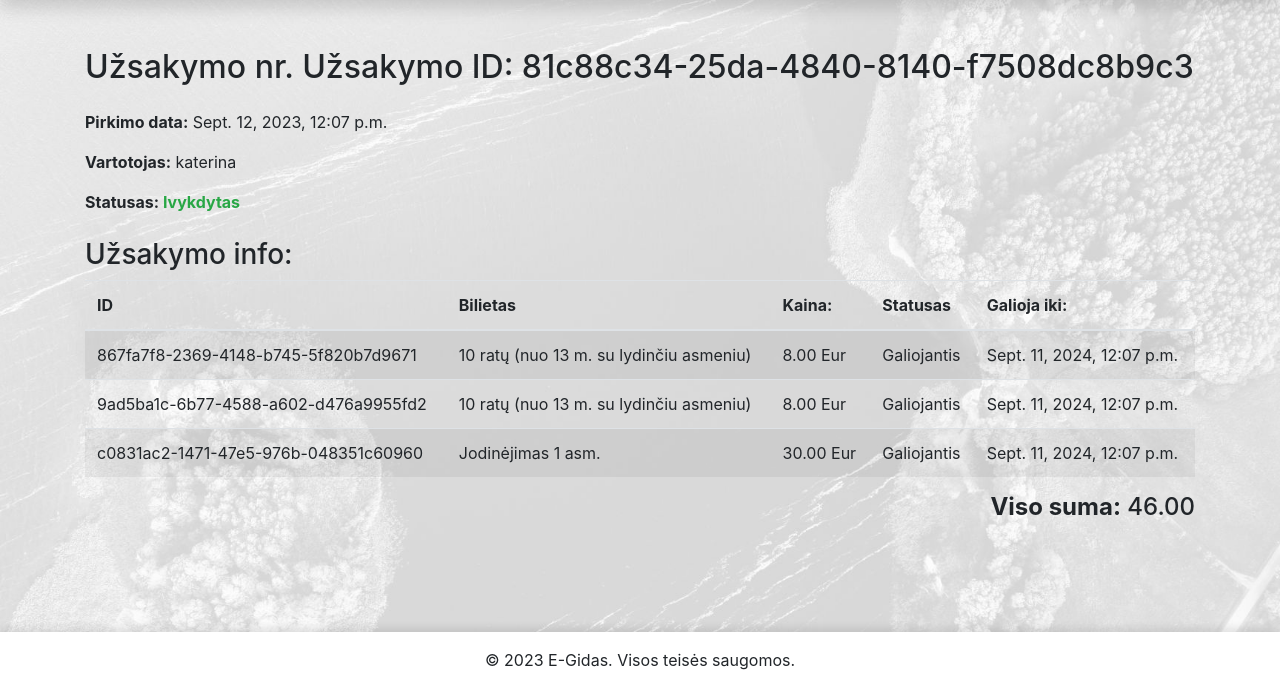
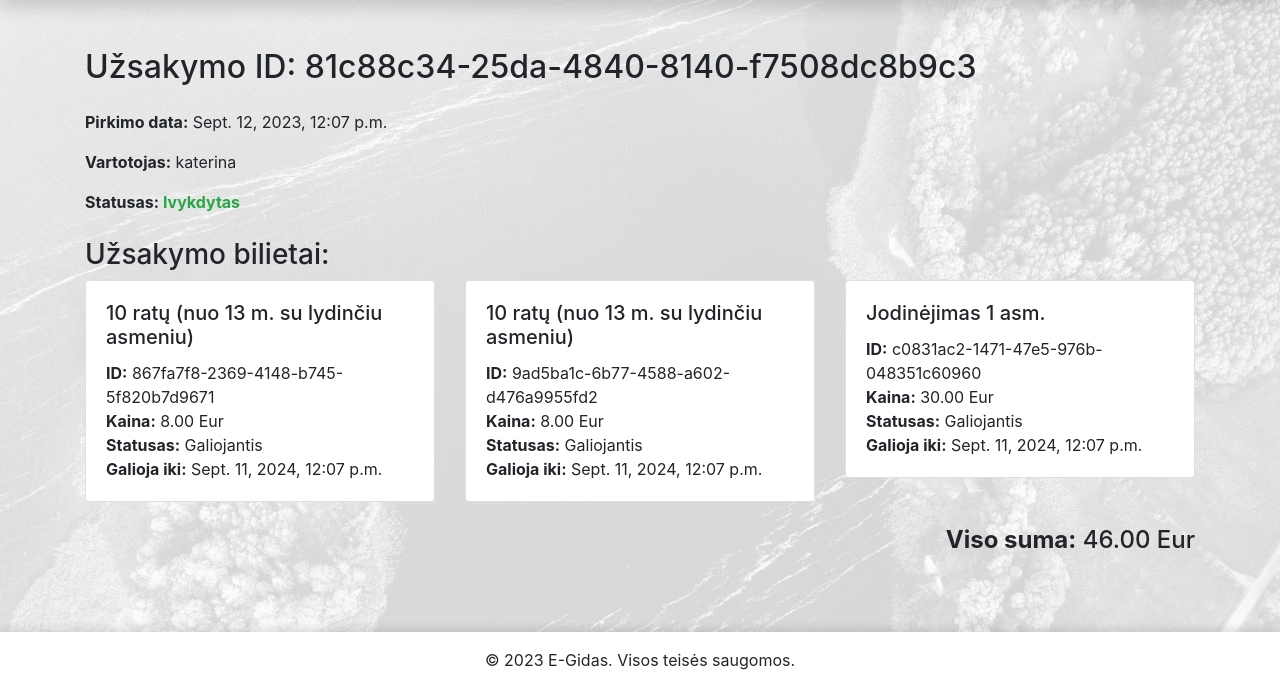
Before and after one commit to hekaista/e_turizmas, a Django app: page /egidas/uzsakymai/81c88c34-25da-4840-8140-f7508dc8b9c3/ in a window 1280 px wide. Shown: the part 112-800 px from the top of the page. Run offline with Django 4.2, Linux system fonts and the light colour scheme; a user stored in the database is signed in; data comes from the database, SQL or seed files in the repository; some libraries are stand-ins or nearby versions.

Commit message:
bilieto atvaizdavimas uzsakyma, kortelėse

```diff
--- a/egidas/forms.py
+++ b/egidas/forms.py
@@ -50,4 +50,4 @@ class OrderItemForm(forms.ModelForm):
         self.fields['quantity'].widget.attrs.update({'class': 'form-control quantity-input'})
 
 
-OrderItemFormSet = formset_factory(OrderItemForm, extra=3)
+OrderItemFormSet = formset_factory(OrderItemForm, extra=6)
--- a/egidas/models.py
+++ b/egidas/models.py
@@ -87,7 +87,7 @@ class Favourite(models.Model):
 
 class Ticket(models.Model):
     place = models.ForeignKey(Place, related_name='tickets', on_delete=models.CASCADE)
-    price = models.DecimalField(max_digits=9, decimal_places=2)
+    price = models.DecimalField('Kaina',max_digits=9, decimal_places=2)
     service = models.CharField('Paslaugos pavadinimas', max_length=255, null=True, blank=True)
     TYPE = (
         ('Suaugusiam', 'Suaugusiems'),
@@ -153,7 +153,6 @@ class OrderItem(models.Model):
     order = models.ForeignKey(Order, related_name='order_items', on_delete=models.CASCADE, null=True, blank=True)
     ticket = models.ForeignKey(Ticket, related_name='order_items', on_delete=models.CASCADE, null=True, blank=True)
     quantity = models.PositiveIntegerField("Kiekis", default=1)
-    #ticket_copy = models.ForeignKey('TicketCopy', related_name='order_items', on_delete=models.CASCADE)
 
     @property
     def get_total_price(self):
--- a/egidas/static/css/styles.css
+++ b/egidas/static/css/styles.css
@@ -36,12 +36,12 @@ footer {
   width: 100%;
 }
 
-/* footer shaddow */
+/* footerio seselis */
 .my-top-shadow {
   box-shadow: 0px -4px 8px rgba(0, 0, 0, 0.1);
 }
 
-/* navigation buttonds */
+/* navigacijos mygtukai */
 .index-title {
     text-align: center;
     font-size: 2em;
@@ -78,7 +78,7 @@ footer {
 .subcategory-row {
     display: flex;
     flex-direction: row;
-    gap: 10px; /* adjust as needed */
+    gap: 10px;
     justify-content: center;
     align-items: center;
     flex-wrap: wrap;
--- a/egidas/templates/user_order_detail.html
+++ b/egidas/templates/user_order_detail.html
@@ -2,7 +2,7 @@
 
 {% block content %}
 <div class="content-section">
-    <h2 class="text-left mb-4">Užsakymo nr. Užsakymo ID: {{ order.id }}</h2>
+    <h2 class="text-left mb-4">Užsakymo ID: {{ order.id }}</h2>
     <p><strong>Pirkimo data:</strong> {{ order.purchase_date }}</p>
     <p><strong>Vartotojas:</strong> {{ order.user }}</p>
     <p>
@@ -15,29 +15,26 @@
             </span>
         </strong>
     </p>
-    <h3 class="mt-4">Užsakymo info:</h3>
-    <table class="table table-striped">
-        <thead>
-        <tr>
-            <th>ID</th>
-            <th>Bilietas</th>
-            <th>Kaina:</th>
-            <th>Statusas</th>
-            <th>Galioja iki:</th>
-        </tr>
-        </thead>
-        <tbody>
+    <h3 class="mt-4">Užsakymo bilietai:</h3>
+    <div class="row">
         {% for ticket_copy in order.ticket_copies.all %}
-            <tr>
-                <td>{{ ticket_copy.id }}</td>
-                <td>{{ ticket_copy.ticket.service }}</td>
-                <td>{{ ticket_copy.ticket.price }} Eur</td>
-                <td><span class="status-{{ ticket_copy.status|lower }}">{{ ticket_copy.get_status_display }}</span></td>
-                <td>{{ ticket_copy.due_to }}</td>
-            </tr>
+            <div class="col-md-4 mb-4">
+                <div class="card">
+                    <!--  QR paveiksliukas -->
+                    <!-- <img src="{{ ticket_copy.qr_code.url }}" alt="QR Code" class="card-img-top"> -->
+                    <div class="card-body">
+                        <h5 class="card-title">{{ ticket_copy.ticket.service }}</h5>
+                        <p class="card-text">
+                            <strong>ID:</strong> {{ ticket_copy.id }}<br>
+                            <strong>Kaina:</strong> {{ ticket_copy.ticket.price }} Eur<br>
+                            <strong>Statusas:</strong> <span class="status-{{ ticket_copy.status|lower }}">{{ ticket_copy.get_status_display }}</span><br>
+                            <strong>Galioja iki:</strong> {{ ticket_copy.due_to }}
+                        </p>
+                    </div>
+                </div>
+            </div>
         {% endfor %}
-        </tbody>
-    </table>
-    <h4 class="text-right mb-4"><strong>Viso suma:</strong> {{ order.get_total_sum }}</h4>
+    </div>
+    <h4 class="text-right mb-4"><strong>Viso suma:</strong> {{ order.get_total_sum }} Eur</h4>
 </div>
 {% endblock %}
```
